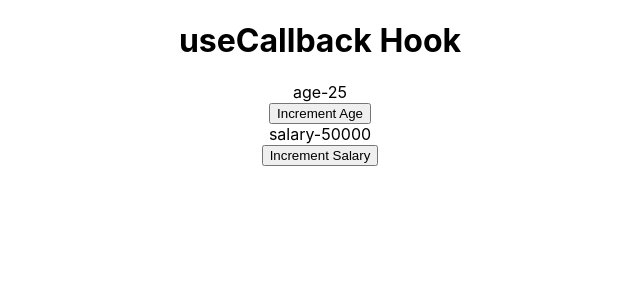
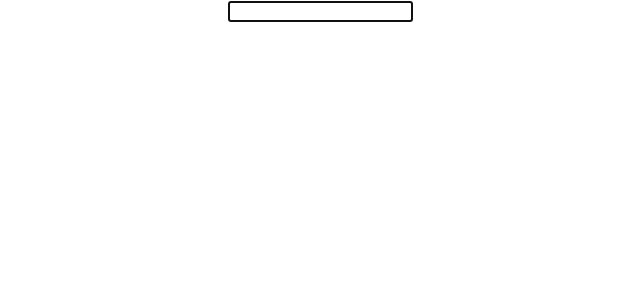
Before and after one commit to kiran226/hooks, a React (Create React App) app: page / in a window 1280 px wide. Shown: the top 300 px of the page, without its empty margins (320-960 px from the left). Built offline with nearby package versions, Linux system fonts and the light colour scheme.

Commit message:
useRef hook for focussing an input element

```diff
--- a/src/App.js
+++ b/src/App.js
@@ -1,6 +1,8 @@
 import React,{useReducer} from 'react';
 import './App.css';
-import ParentComponent from './ParentComponent';
+import FocusInput from './FocusInput';
+
+// import ParentComponent from './ParentComponent';
 // import DataFetchingOne from './components/DataFetchingOne';
 // import DataFetchingTwo from './components/DataFetchingTwo';
 // import ComponentA from './components/ComponentA';
@@ -75,7 +77,11 @@ function App() {
       {/* <DataFetchingOne/> */}
       {/* <DataFetchingTwo/> */}
 
-      <ParentComponent/>
+      {/* <ParentComponent/> */}
+
+      <FocusInput/>
+
+
     </div>
   );
 }
--- /dev/null
+++ b/src/FocusInput.js
@@ -0,0 +1,15 @@
+import React,{useEffect,useRef} from 'react'
+
+function FocusInput() {
+    const inputRef=useRef(null);
+    useEffect(()=>{
+        inputRef.current.focus();
+    },[])
+    return (
+        <div>
+            <input ref={inputRef} type="text"/>
+        </div>
+    )
+}
+
+export default FocusInput
```
